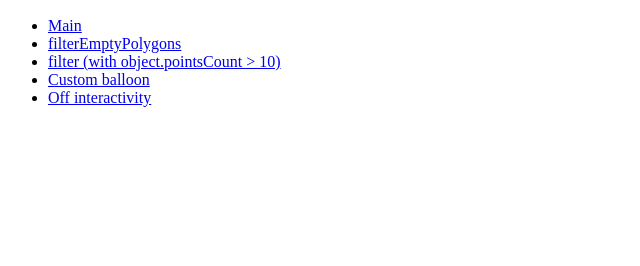
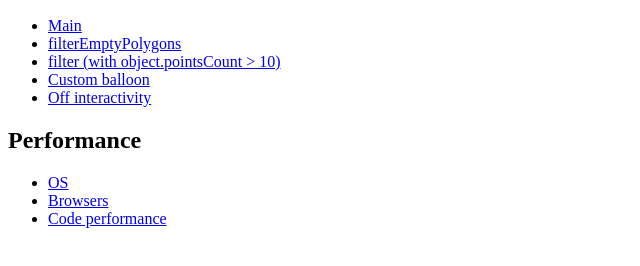
Before and after one commit to smokir/ymaps-polygonmap, a website: page examples/index.html in a window 1280 px wide. Shown: the part 110-376 px from the top of the page, without its empty margins (0-640 px from the left). Drawn offline with Linux system fonts and the light colour scheme.

Commit message:
performance

```diff
--- a/examples/index.html
+++ b/examples/index.html
@@ -18,6 +18,13 @@
                 <li><a href="customBalloon/">Custom balloon</a></li>
                 <li><a href="offInteractivity/">Off interactivity</a></li>
             </ul>
+
+            <h2>Performance</h2>
+            <ul>
+                <li><a href="https://metrika.yandex.ru/stat/os?chart_type=bar-chart&period=today&id=48837167&stateHash=5af6fa6578ed52bf321d11c4">OS</a></li>
+                <li><a href="https://metrika.yandex.ru/stat/browsers?chart_type=bar-chart&period=today&id=48837167&stateHash=5af6fa40df9d31b9bab8b2f4">Browsers</a></li>
+                <li><a href="https://metrika.yandex.ru/stat/user_vars?metric=ym%3As%3AavgParams&sort=-ym%3As%3AavgParams&group=hour&chart_type=bar-chart&period=today&id=48837167&stateHash=5af6f690751d507843e24e7a">Code performance</a></li>
+            </ul>
         </div>
     </body>
 </html>
```
